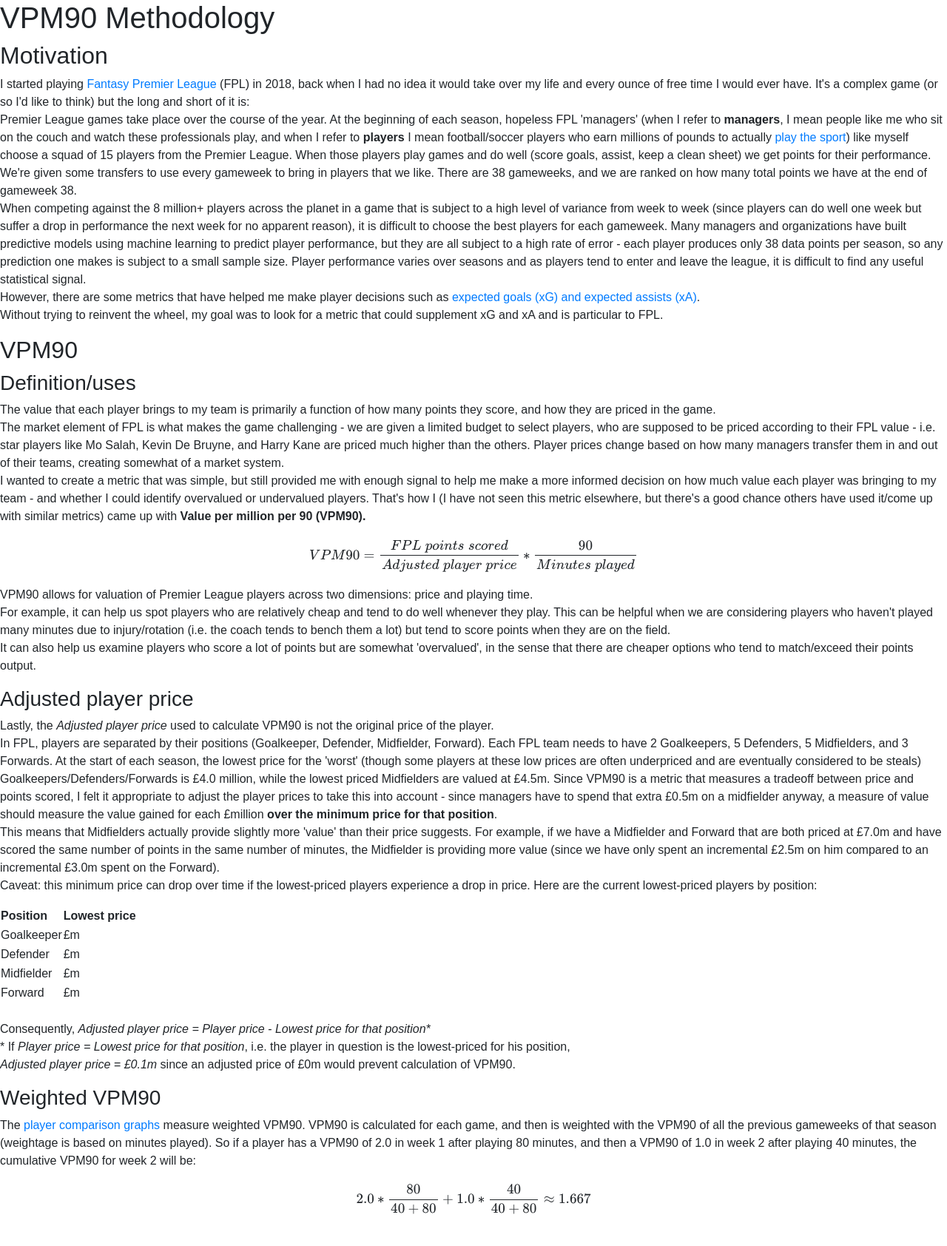
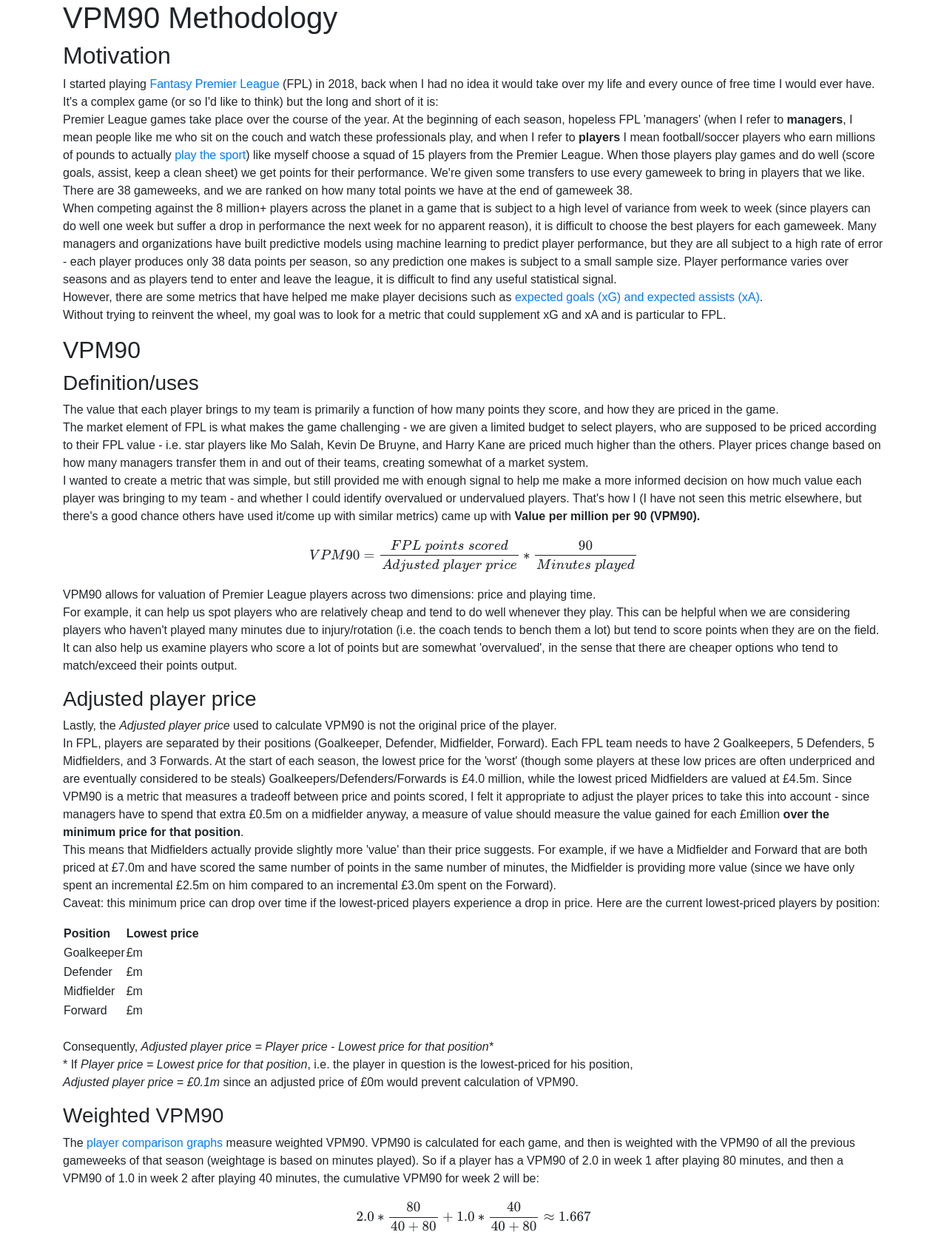
Before and after one commit to soham627/fpl-value, a Flask app: page /methodology in a window 1280 px wide. Shown: the part 72-1756 px from the top of the page at 74% size. Before the commit the page ends 1713 px from the top, so only its background shows below. Run offline with Flask 2, Linux system fonts and the light colour scheme; data that the repository does not hold is empty; some libraries are stand-ins or nearby versions; some web fonts are replaced.

Commit message:
reduced text div width on methodology

```diff
--- a/templates/methodology.html
+++ b/templates/methodology.html
@@ -8,6 +8,8 @@
 VPM90 Methodology
 {% endblock %}
 {% block content %}
+<div class='container'>
+    <div class='mw-75'>
         <h1>VPM90 Methodology</h1>
     <div>
         <h2>Motivation</h2>
@@ -99,6 +101,10 @@
             $$ 2.0*\frac{80}{40+80} + 1.0*\frac{40}{40+80} \approx 1.667$$
         </p>
     </div>
+    </div>
+
+</div>
+
 
 
 
```
Also changed, not shown: templates/home.html (+7 -0 lines). Lines whose indentation alone changed are shown as unchanged.
